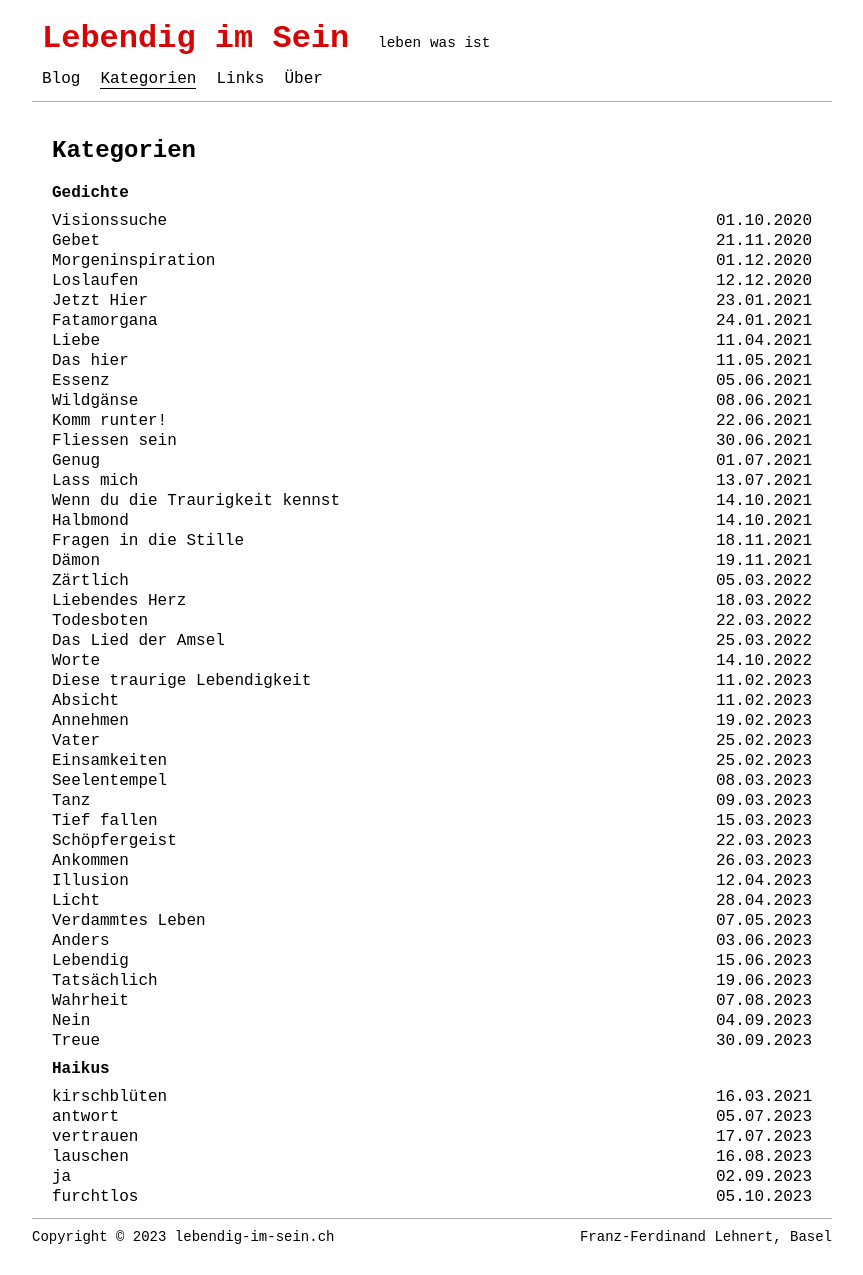
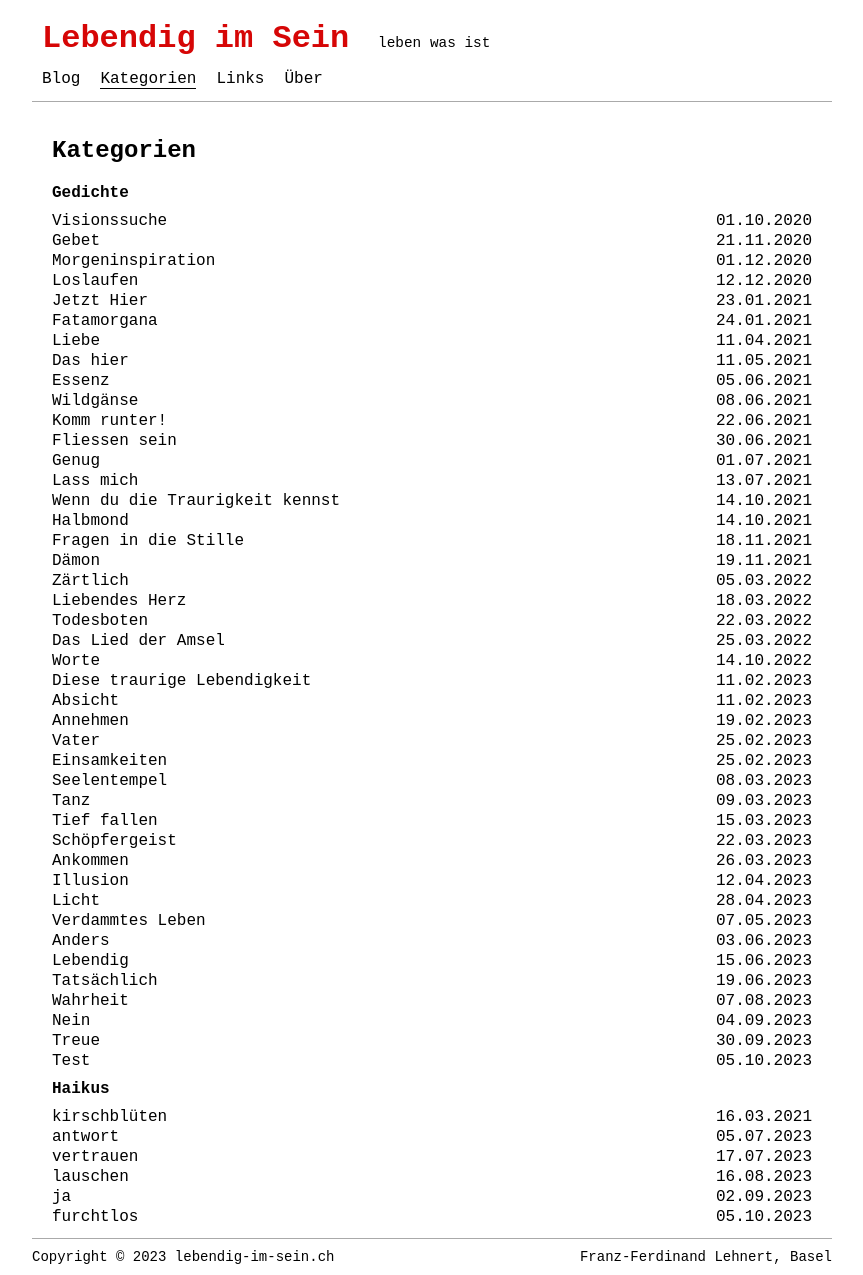
Before and after one commit to lebendigimsein/webpage, a Jekyll site: the page built from pages/categories.html, in a window 1280 px wide. Shown: the whole page, without its empty margins (208-1071 px from the left). Built offline with Jekyll 4.4.1, drawn with Linux system fonts in a browser that asks for light colours.

Commit message:
treue formated, test added

```diff
--- /dev/null
+++ b/_posts/2023-10-05-test.markdown
@@ -0,0 +1,10 @@
+---
+layout: post
+title: Test
+date: 2023-10-05
+last_modified_at:
+categories: [Gedichte]
+tags: []
+---
+
+Test
```
Also changed, not shown: _posts/2023-09-30-treue.markdown (line endings or trailing spaces).
